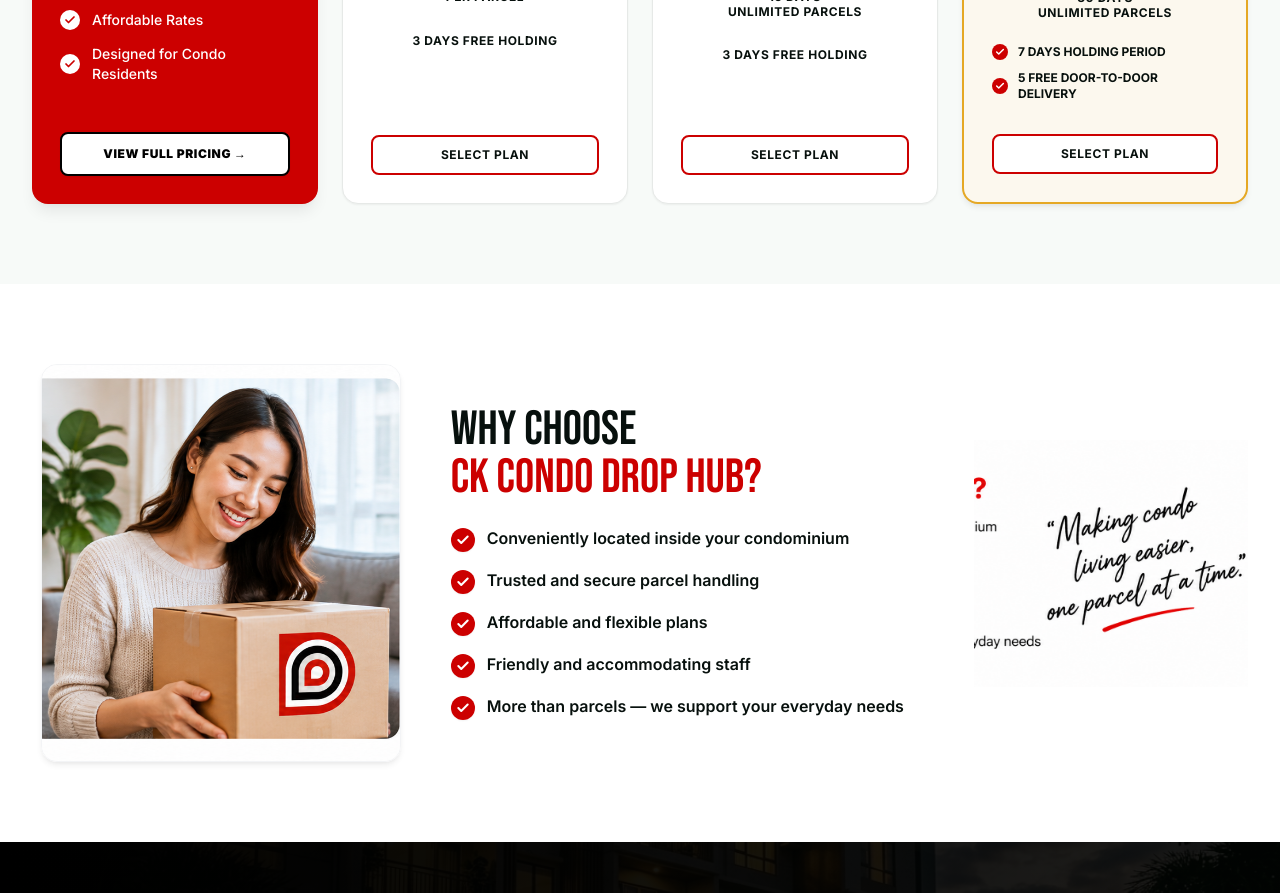
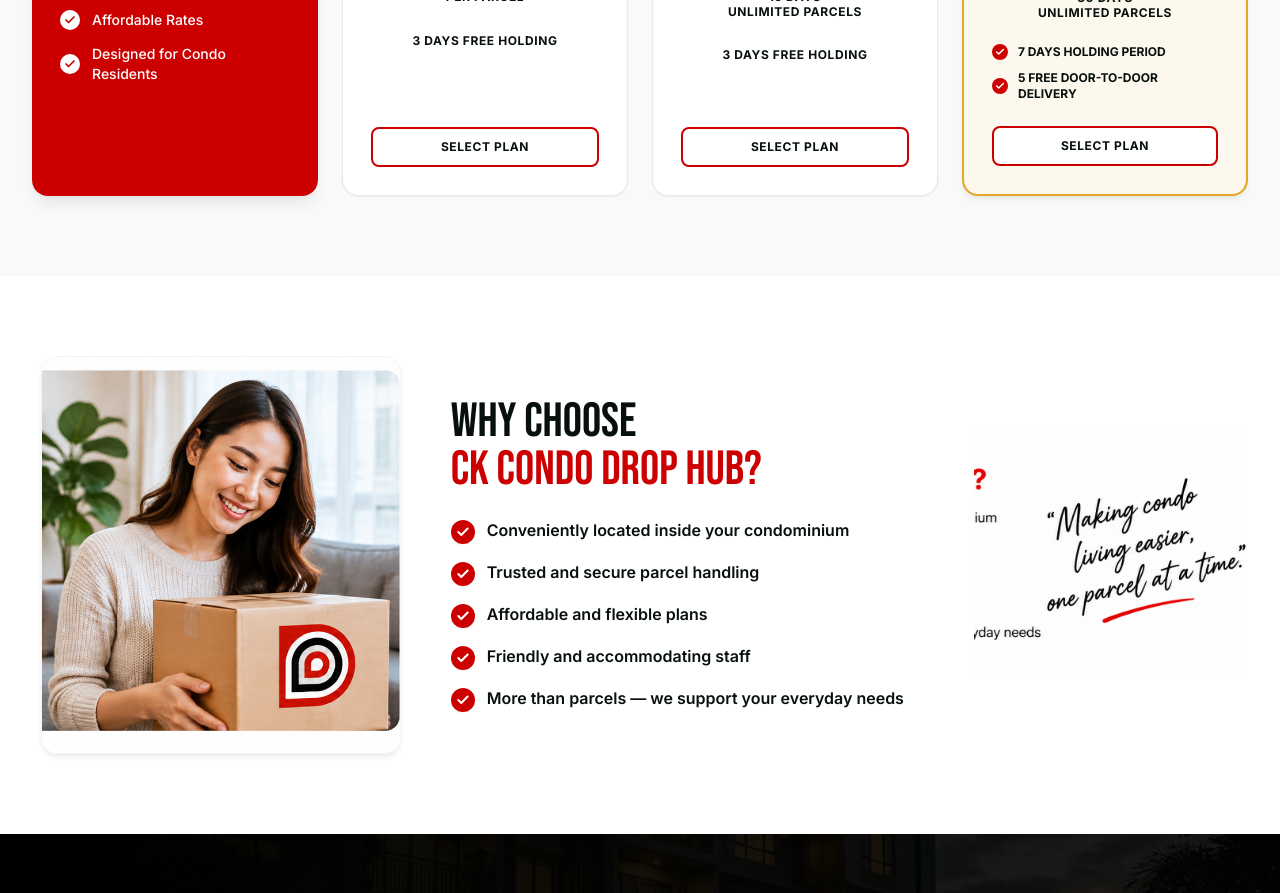
Before and after one commit to FredricksonAcorda/ck-condo-drop-hub, a Next.js app: page / in a window 1280 px wide. Shown: the part 2100-2993 px from the top of the page. Built offline with nearby package versions, Linux system fonts and the light colour scheme.

Commit message:
fix(pricing): remove redundant view full pricing button from membership plans card

```diff
--- a/src/app/(public)/page.tsx
+++ b/src/app/(public)/page.tsx
@@ -382,17 +382,6 @@ function PricingSection() {
                 ))}
               </ul>
             </div>
-
-            {/* View Full Pricing CTA */}
-            <Link
-              href="/#pricing"
-              style={{ color: "#000000", borderColor: "#000000" }}
-              className="w-full py-3 bg-white !text-black !border-black border-2 border-black font-extrabold text-xs uppercase tracking-wider rounded-lg text-center hover:bg-gray-100 transition-colors shadow-sm flex items-center justify-center gap-1.5 mt-6"
-            >
-              <span style={{ color: "#000000" }} className="!text-black font-black">
-                VIEW FULL PRICING →
-              </span>
-            </Link>
           </div>
 
           {/* Card 2: Per Parcel */}
```
